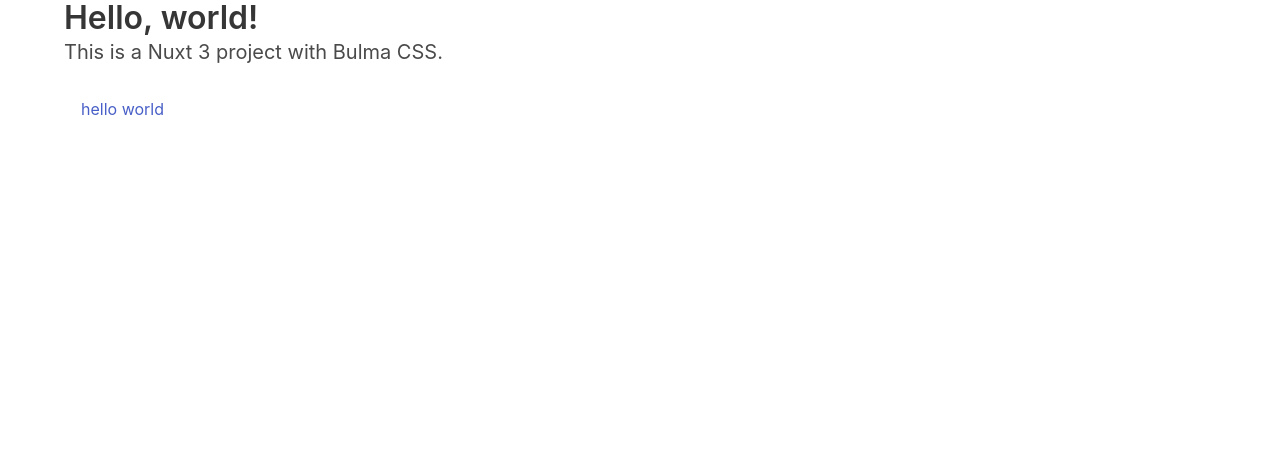
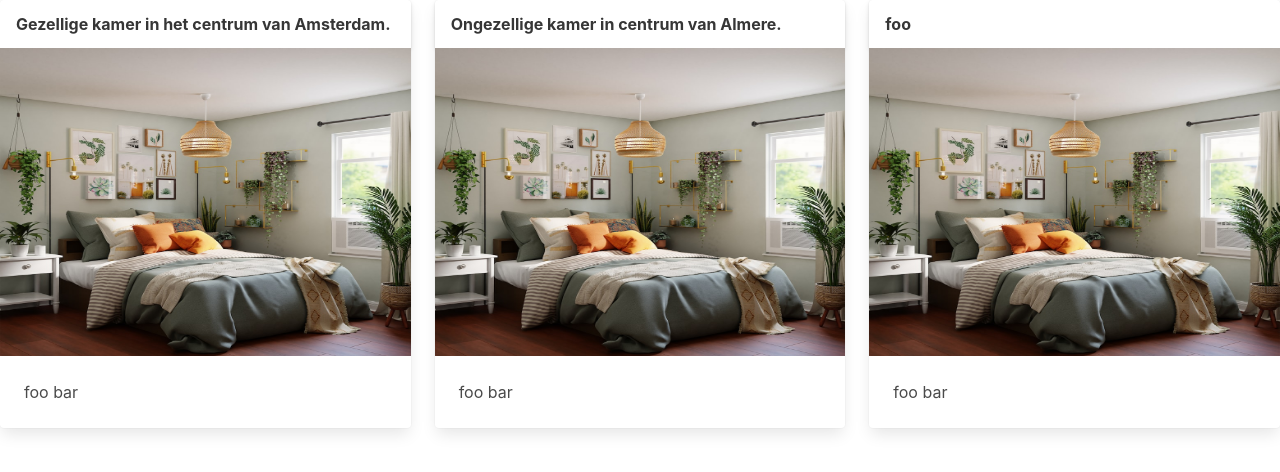
Before and after one commit to kwolsink/hospihub, a Nuxt app: page / in a window 1280 px wide. Shown: the top 472 px of the page. Built offline with nearby package versions, Linux system fonts and the light colour scheme.

Commit message:
add cards

```diff
--- /dev/null
+++ b/components/RoomCard.vue
@@ -0,0 +1,28 @@
+<template>
+  <div class="card">
+    <div class="card-header">
+      <p class="card-header-title">
+        {{ room?.title }}
+      </p>
+    </div>
+    <div class="card-image ">
+      <figure class="image is-4by3">
+        <img :src="room?.thumbnail">
+      </figure>
+    </div>
+    <div class="card-content">
+      <div class="content">
+        {{ room?.description }}
+      </div>
+    </div>
+  </div>
+</template>
+
+
+<script setup="true" lang="ts">
+
+const props = defineProps({
+  room: Object,
+});
+
+</script>
--- a/pages/index.vue
+++ b/pages/index.vue
@@ -1,7 +1,35 @@
 <template>
-  <div class="container">
-    <h1 class="title">Hello, world!</h1>
-    <p class="subtitle">This is a Nuxt 3 project with Bulma CSS.</p>
-    <button class="button is-ghost">hello world</button>
+  <div>
+    <div class="columns">
+      <div v-for="room in rooms" class="column is-one-third">
+        <RoomCard :room="room">
+        </RoomCard>
+      </div>
+    </div>
+
   </div>
 </template>
+
+
+<script setup lang="ts">
+
+const rooms = [
+  {
+    thumbnail: "room.jpeg",
+    description: "foo bar",
+    title: "Gezellige kamer in het centrum van Amsterdam."
+  },
+  {
+    thumbnail: "room.jpeg",
+    description: "foo bar",
+    title: "Ongezellige kamer in  centrum van Almere."
+  },
+  {
+    thumbnail: "room.jpeg",
+    description: "foo bar",
+    title: "foo"
+  }
+]
+
+
+</script>
```
Also changed, not shown: public/room.jpeg (added).
